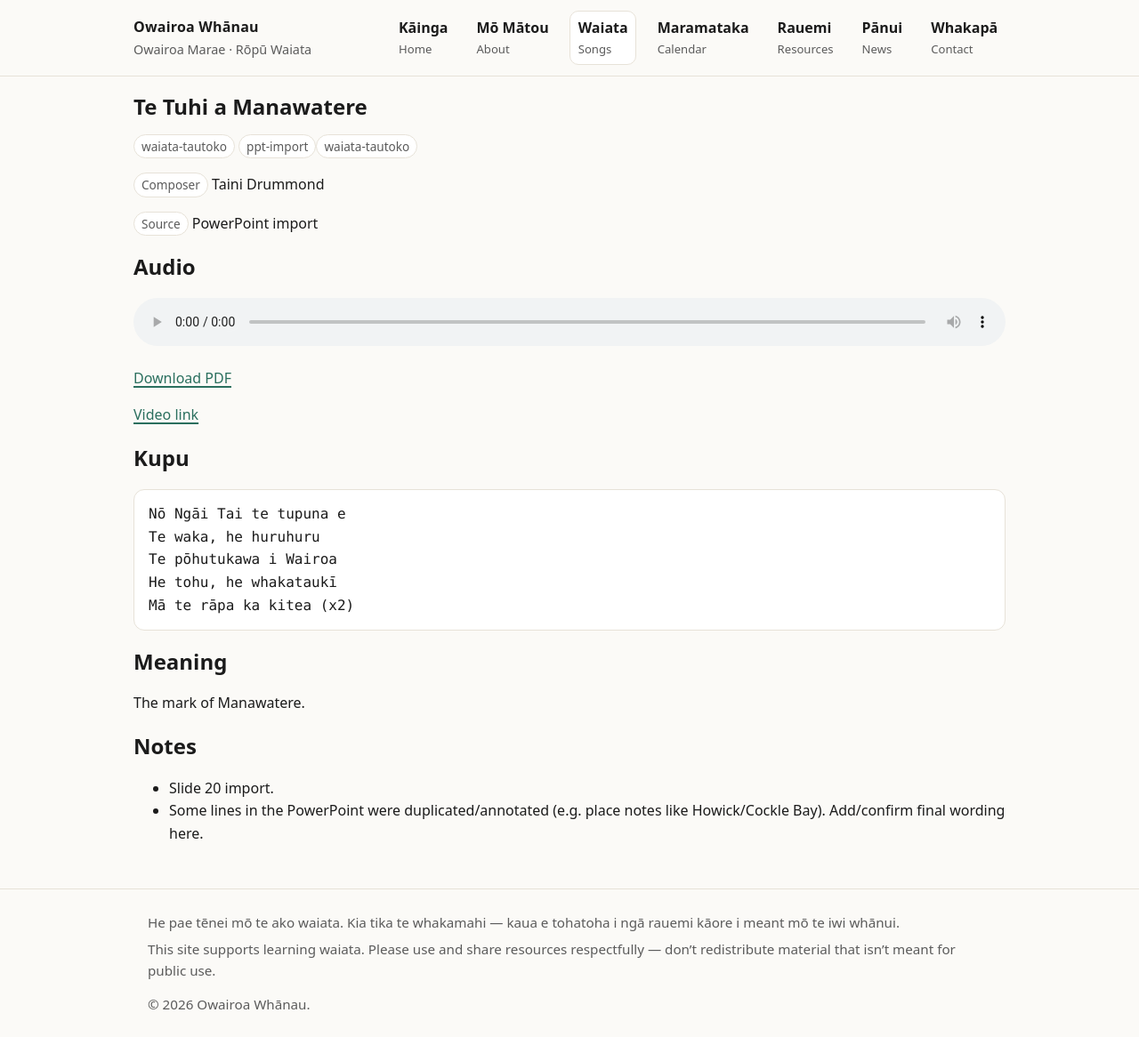
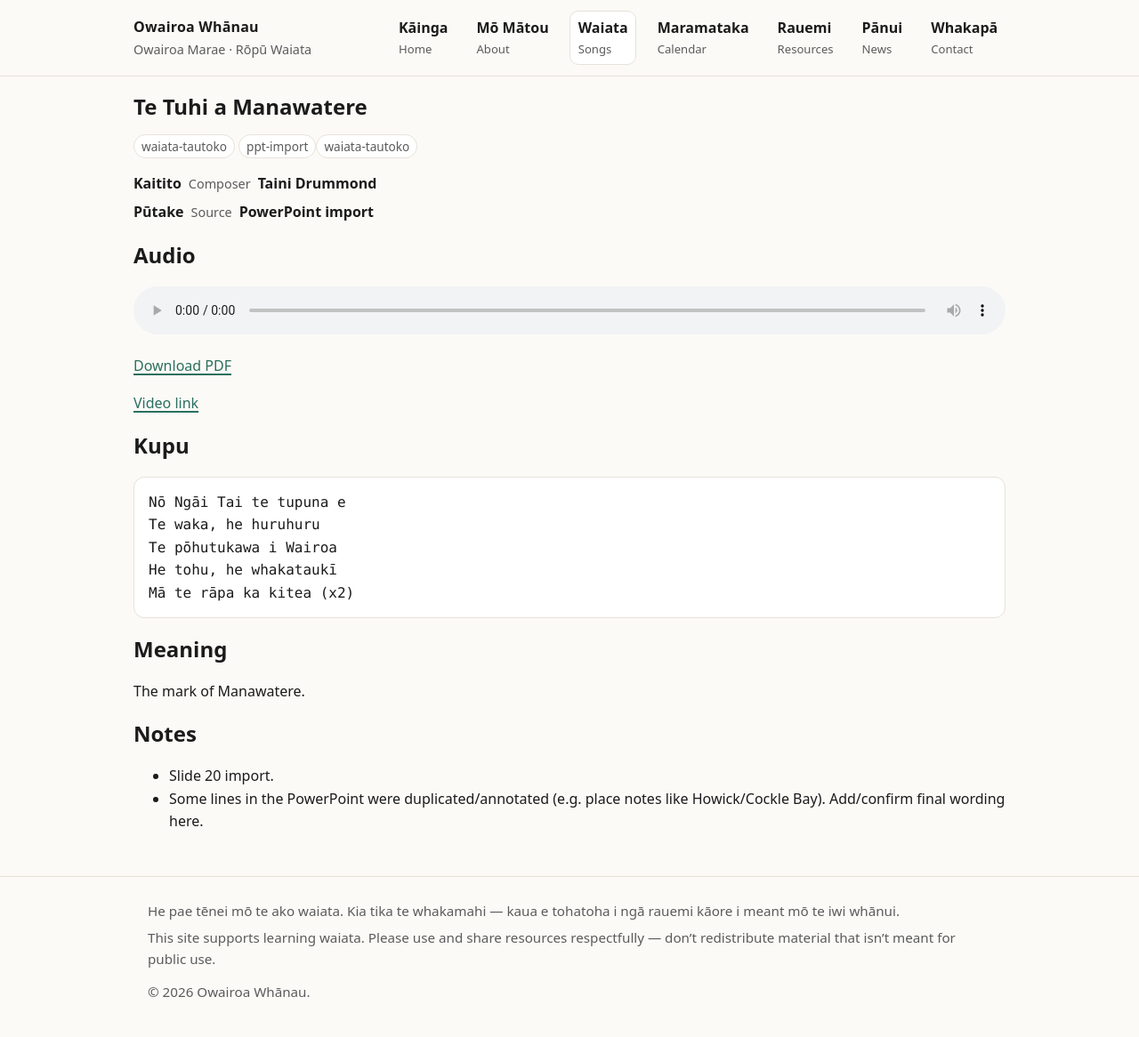
Before and after one commit to Standen-Home/owairoawhanau-site, a Jekyll site: the page built from _waiata/s20-te-tuhi-a-manawatere.md, in a window 1280 px wide and 1166 px high. Shown: the whole window at 89% size. Built offline with Jekyll 4.4.1, drawn with Linux system fonts in a browser that asks for light colours.

Commit message:
Use bilingual labels for composer/source (Kaitito/Composer, Pūtake/Source)

```diff
--- a/_layouts/waiata.html
+++ b/_layouts/waiata.html
@@ -21,10 +21,10 @@ layout: default
   </p>
 
   {% if page.composer and page.composer != "" %}
-    <p><span class="badge">Composer</span> {{ page.composer }}</p>
+    <p class="meta-line"><span class="meta-mi">Kaitito</span><span class="meta-en">Composer</span> <span class="meta-val">{{ page.composer }}</span></p>
   {% endif %}
   {% if page.source and page.source != "" %}
-    <p><span class="badge">Source</span> {{ page.source }}</p>
+    <p class="meta-line"><span class="meta-mi">Pūtake</span><span class="meta-en">Source</span> <span class="meta-val">{{ page.source }}</span></p>
   {% endif %}
 
   {% if page.audio %}
--- a/assets/css/style.css
+++ b/assets/css/style.css
@@ -173,3 +173,9 @@ input[type="search"], select{
   border-radius: 12px;
   padding: .9rem 1rem;
 }
+
+/* Bilingual metadata lines (waiata) */
+.meta-line{margin:.4rem 0; display:flex; gap:.5rem; flex-wrap:wrap; align-items:baseline}
+.meta-mi{font-weight:800}
+.meta-en{color:var(--muted); font-size:.9rem}
+.meta-val{font-weight:650}
```
